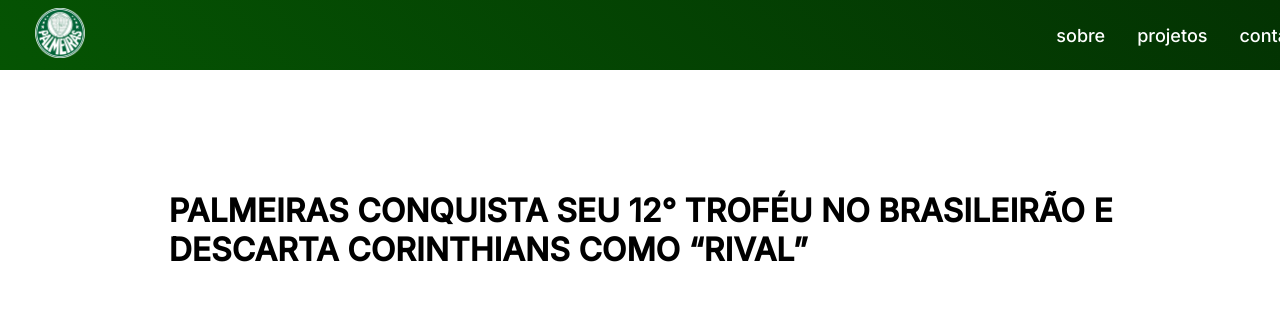
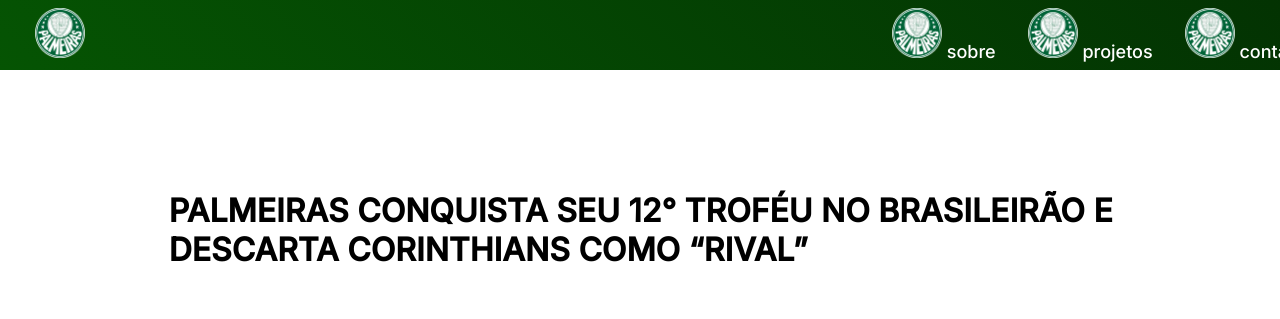
Before and after one commit to GabrielScachePrudencio/homenagemPalmeiras, a plain HTML site: page index.html in a window 1280 px wide. Shown: the top 319 px of the page. Drawn offline with nearby package versions, Linux system fonts and the light colour scheme.

Commit message:
Update index.html

```diff
--- a/index.html
+++ b/index.html
@@ -20,9 +20,9 @@
         <a href="https://www.palmeiras.com.br/home/" class="logo" target="_blank"><img src="image1.png" alt="" height="50px" width="50px"></a>
             <button class="hamburger"></button>
             <ul class="nav-list">
-                <li> <a href="#"> sobre </a></li>
-                <li> <a href="#"> projetos </a></li>
-                <li> <a href="#"> contatos </a></li>
+                <li> <a href="https://www.palmeiras.com.br/home/" class="logo" target="_blank"><img src="image1.png" alt="" height="50px" width="50px"> sobre </a></li>
+                <li> <a href="https://www.palmeiras.com.br/home/" class="logo" target="_blank"><img src="image1.png" alt="" height="50px" width="50px"> projetos </a></li>
+                <li> <a href="https://www.palmeiras.com.br/home/" class="logo" target="_blank"><img src="image1.png" alt="" height="50px" width="50px"> contatos </a></li>
 
             </ul>
        </nav>
```
